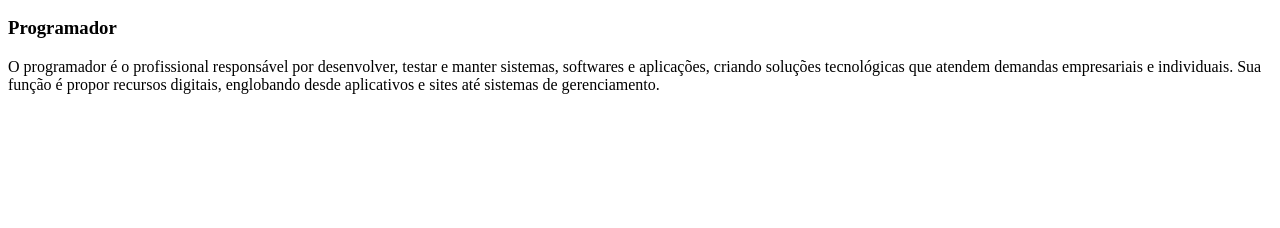
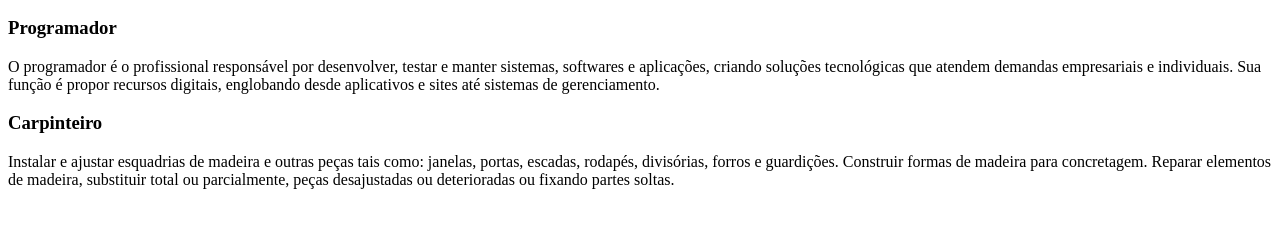
Before and after one commit to BEEEN10/profiss-es-1b, a plain HTML site: page index.html in a window 1280 px wide. Shown: the part 110-338 px from the top of the page. Drawn offline with Linux system fonts and the light colour scheme.

Commit message:
segundo paragrafo

```diff
--- a/index.html
+++ b/index.html
@@ -12,6 +12,9 @@
 <p1>O programador é o profissional responsável por desenvolver, testar e manter sistemas, softwares e aplicações, criando soluções tecnológicas que atendem demandas empresariais e individuais. Sua função é propor recursos digitais, englobando desde aplicativos e sites até sistemas de gerenciamento.
 </p1>
 
+<h3>Carpinteiro</h3>
+<p1>Instalar e ajustar esquadrias de madeira e outras peças tais como: janelas, portas, escadas, rodapés, divisórias, forros e guardições. Construir formas de madeira para concretagem. Reparar elementos de madeira, substituir total ou parcialmente, peças desajustadas ou deterioradas ou fixando partes soltas.
+</p1>
 
 
 </body>
```
